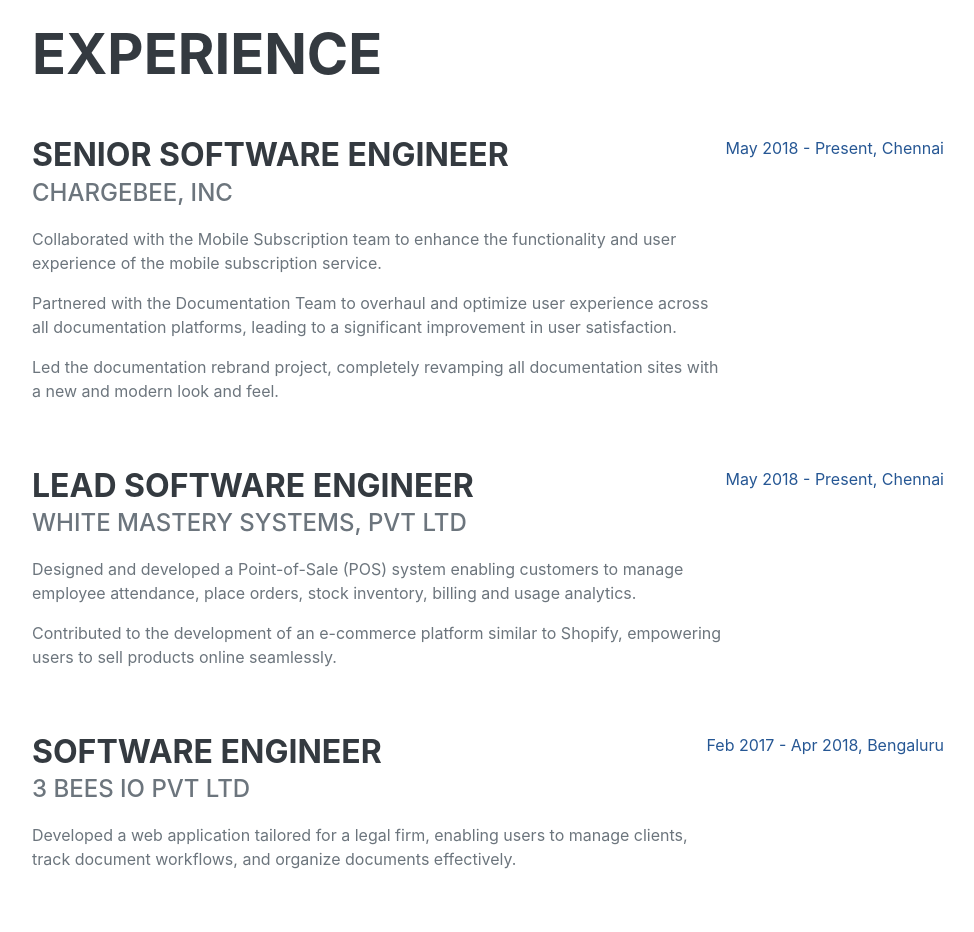
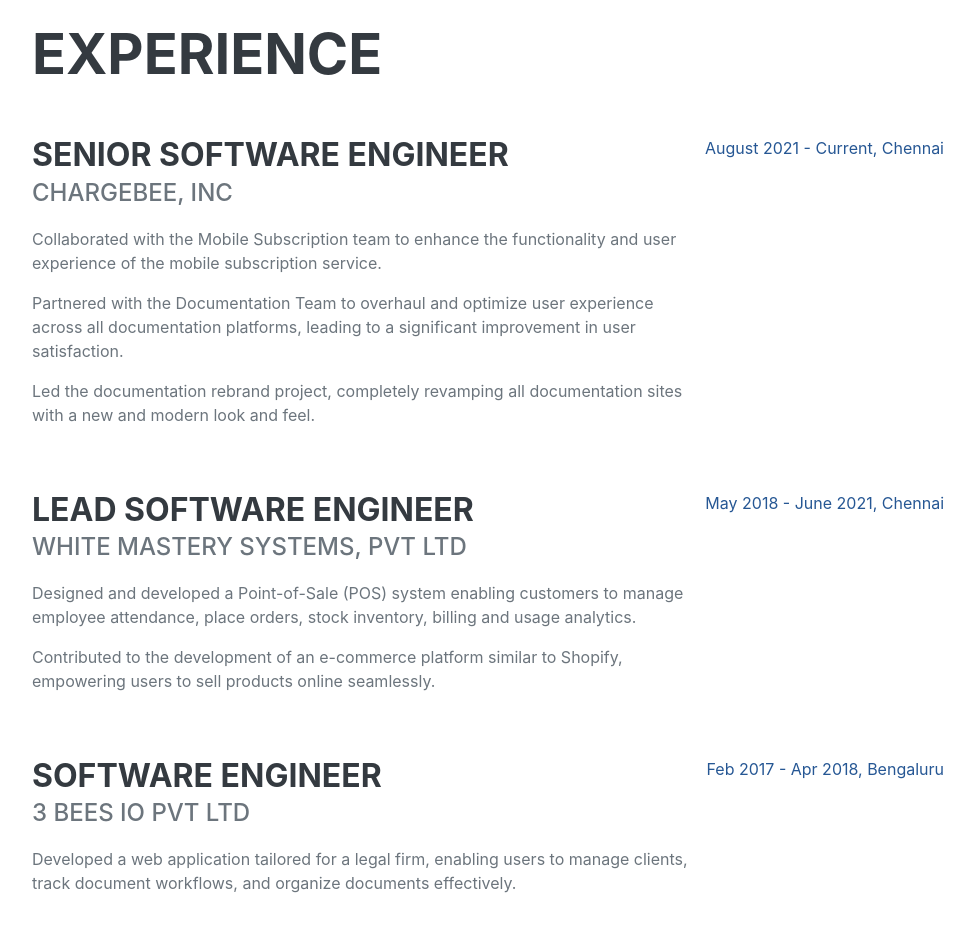
Before and after one commit to vinopravin/vinopravin.github.io, a plain HTML site: page index.html in a window 1280 px wide. Shown: the part 860-1792 px from the top of the page, without its empty margins (288-1262 px from the left). Drawn offline with nearby package versions, Linux system fonts and the light colour scheme; a web font is replaced by a local one.

Commit message:
Updated years

```diff
--- a/index.html
+++ b/index.html
@@ -85,7 +85,7 @@
                                 documentation sites with a new and modern look and feel.
                             </p>
                         </div>
-                        <div class="flex-shrink-0"><span class="text-primary">May 2018 - Present, Chennai</span></div>
+                        <div class="flex-shrink-0"><span class="text-primary">August 2021 - Current, Chennai</span></div>
                     </div>
                     <div class="d-flex flex-column flex-md-row justify-content-between mb-5">
                         <div class="flex-grow-1">
@@ -101,7 +101,7 @@
                                 empowering users to sell products online seamlessly.
                             </p>
                         </div>
-                        <div class="flex-shrink-0"><span class="text-primary">May 2018 - Present, Chennai</span></div>
+                        <div class="flex-shrink-0"><span class="text-primary">May 2018 - June 2021, Chennai</span></div>
                     </div>
                     <div class="d-flex flex-column flex-md-row justify-content-between mb-5">
                         <div class="flex-grow-1">
```
